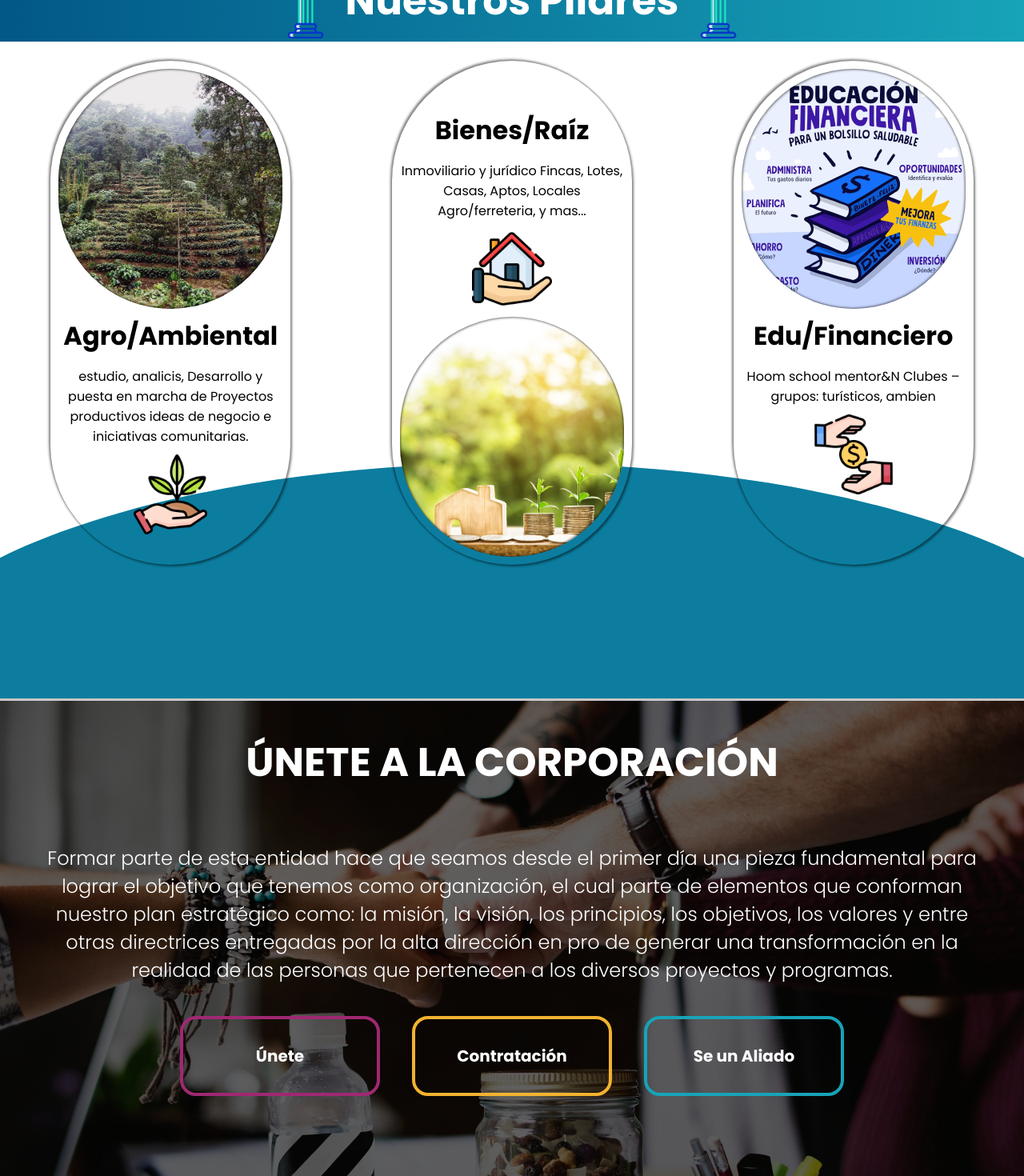
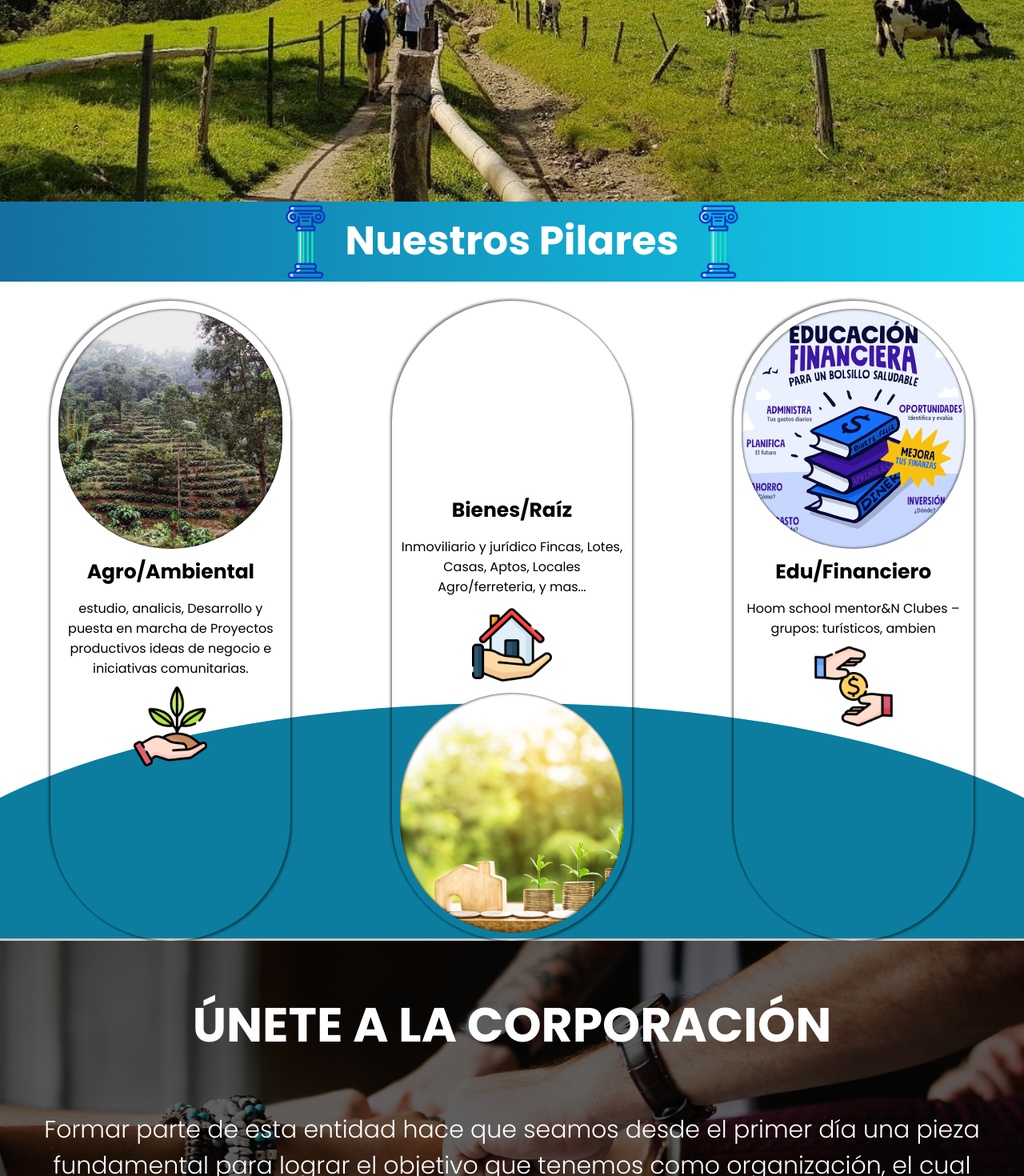
Before and after one commit to Yocmarjigon/oasis-de-sue-os-frontend, an Angular app: page /inicio in a window 1280 px wide. Shown: the part 640-2110 px from the top of the page at 80% size. Built offline with nearby package versions, Linux system fonts and the light colour scheme; a web font is replaced by a local one.

Commit message:
Responsive de Home y Nosotros

```diff
--- a/src/app/module/inicio/index/index.component.css
+++ b/src/app/module/inicio/index/index.component.css
@@ -1,42 +1,51 @@
-.panel{
-    height: 500px;
+img {
+    max-width: 100%;
+    height: auto;
+    display: block;
+}
+
+.panel {
+    height: 100vh;
     background-image: url(../../../../assets/image/campo-montañas.jpg);
     background-position: center;
     background-repeat: no-repeat;
     background-size: cover;
-    width: 100%;
+    width: auto;
     text-align: center;
     display: flex;
     justify-content: center;
     align-items: center;
 }
 
-.frase{
-
+.frase {
     font-weight: bold;
     font-size: 3.3em;
     color: #fff;
     text-shadow: 0px 0px 10px #000;
 }
-span{
+
+span {
     color: #17A3B8;
     text-shadow: 0px 0px 7px #000;
 }
-span:hover{
+
+span:hover {
     cursor: pointer;
     transform: scale(1.1);
 }
+
 /*Clases reusables */
-.container{
-    max-width: 1024px;
+.container {
+    max-width: 100%;
     margin-inline: 1.5rem;
 }
-.grid{
+
+.grid {
     display: grid;
     gap: 1.5rem;
 }
 
-.section__title{
+.section__title {
     display: flex;
     justify-content: center;
     align-items: center;
@@ -46,15 +55,16 @@ span:hover{
     font-weight: bold;
     color: white;
     background: #e4e1e1;
-    background: -webkit-linear-gradient(left, #025888, #17A3B8);
-    background: -moz-linear-gradient(left, #025888, #17A3B8);
-    background: -o-linear-gradient(left #025888, #17A3B8);
-    background: linear-gradient(to right, #025888, #17A3B8);
+    background: -webkit-linear-gradient(left, #146fa0, #11d2f0);
+    background: -moz-linear-gradient(left, #146fa0, #11d2f0);
+    background: -o-linear-gradient(left #146fa0, #11d2f0);
+    background: linear-gradient(to right, #146fa0, #11d2f0);
 
 }
+
 /* PILARES */
 
-.pilares__container{
+.pilares__container {
     display: flex;
     justify-content: space-around;
     width: 100%;
@@ -62,15 +72,14 @@ span:hover{
     background-image: url('../../../../assets/image/Ellipse.svg');
     background-repeat: no-repeat;
     background-position: bottom;
-
 }
 
-.pilares__card{
+.pilares__card {
     position: relative;
     width: 300px;
-    background-color:transparent;
-    height: 630px;
-    box-shadow: 2px 2px 3px #0000007e,-2px -2px 3px #0000007e ;
+    background-color: transparent;
+    height: auto;
+    box-shadow: 2px 2px 3px #0000007e, -2px -2px 3px #0000007e;
     border-radius: 150px;
     display: flex;
     align-items: center;
@@ -81,111 +90,70 @@ span:hover{
     padding: 10px;
 }
 
-.card_reverse{
+.card_reverse {
     flex-direction: column-reverse;
 }
 
 
-.img-pilares{
+.img-pilares {
     background-repeat: no-repeat;
     background-size: cover;
     background-position: center;
     height: 300px;
     width: 100%;
-    box-shadow: inset 1px 1px 3px #0000007e, inset -1px -1px 3px #0000007e ;
+    box-shadow: inset 1px 1px 3px #0000007e, inset -1px -1px 3px #0000007e;
     border-radius: 150px;
     overflow: hidden;
 
 }
-.img-agro-ambiental{
+
+.img-agro-ambiental {
     background-image: url('../../../../assets/image/bosque.jpg');
 }
 
-.img-bienes-raices{
+.img-bienes-raices {
     background-image: url('../../../../assets/image/bienes-raices.jpg');
     background-position: left;
 }
 
-.img-edu-financiera{
+.img-edu-financiera {
     background-image: url('../../../../assets/image/img-edufinanzas.jpg');
 }
+
 .img-agro-ambiental:hover,
 .img-bienes-raices:hover,
-.img-edu-financiera:hover{
-}
-.pilares__name{
-    font-size: 2em;
+.img-edu-financiera:hover {}
+
+.pilares__name {
+    font-size: 25px;
     margin-bottom: .25rem;
 }
 
-.pilares__descripcion{
+.pilares__descripcion {
     text-align: center;
 }
 
-.icono-pilar{
+.icono-pilar {
     width: 100px;
 }
 
-.pilares__button{
-    display: flex;
-    background-color: #fff;
-    padding: 6px;
-    border-radius: 50%;
-    border: none;
-    outline: none;
-    color: black;
-    font-size: 1.25rem;
-    box-shadow: 0 4px 20px hsla(19, 64%, 20%, .2);
-    position: absolute;
-    right: 1.25rem;
-    cursor: pointer;
-    transition: background .9s;
+.pilares__card:hover .img-pilares {
+    transform: translateY(-5%);
+    transition: 0.5s;
 }
 
-.pilares__button:hover{
-    transform: translateY(-.25rem);
-    background-color: #CEB9EF;
-}
-.pilares__card:hover .img-pilares{
-    transform: translateY(-.25rem);
-    transition: 0.5s;
-}
-.img-pilar{
+.img-pilar {
     transition: 1s;
     height: 100px;
 }
-.pilares__card:hover .img-pilar{
+
+/* Únete a nuestra corporación */
+.container-unete-corp {
+    height: 100vh;
+    width: auto;
 }
 
-/* animacion */
-@keyframes pilar {
-    0%{
-        width: 300px;
-    };
-
-    25%{
-        width: 200px;
-    }
-    50%{
-        width: 100px;
-    }
-
-    75%{
-        width: 50px;
-    }
-
-    100%{
-        width: 0px;
-    }
-
-}
-/* Únete a nuestra corporación */
-.container-unete-corp{
-    height: 600px;
-    width: 100%;
-}
-
-.unete-container{
+.unete-container {
     background-color: rgba(0, 0, 0, 0.624);
     text-align: center;
     display: block;
@@ -196,13 +164,13 @@ span:hover{
     height: 100%;
 }
 
-.container-btn-unete{
+.container-btn-unete {
     display: flex;
     justify-content: center;
-    column-gap:40px;
+    column-gap: 40px;
 }
 
-.opacado{
+.opacado {
     background-image: url(../../../../assets/image/union.jpg);
     background-size: cover;
     background-position: center;
@@ -210,35 +178,38 @@ span:hover{
     width: 100%;
     height: 100%;
 }
-.title__unete{
-    padding-top: 40px;
+
+.title__unete {
+    padding-top: 60px;
     display: flex;
     align-items: center;
     justify-content: center;
-    font-size: 50px;
+    font-size: 60px;
     margin-bottom: 1.5rem;
     text-align: center;
     font-weight: bold;
     color: white;
 }
 
-.info{
-    display: block;
+.info {
+    display: flex;
     align-items: center;
     margin: auto;
     padding: 40px;
-    font-size: 24px;
+    padding-bottom: 50px;
+    font-size: 30px;
     color: #fff;
     font-weight: 300;
 }
-.btn{
+
+.btn {
     cursor: pointer;
-    width:250px;
+    width: auto;
     height: 100px;
     display: inline-block;
     text-align: center;
     justify-content: space-between;
-    padding: 15px;
+    padding: 30px;
     border-radius: 20px;
     font-size: 20px;
     color: #fff;
@@ -246,55 +217,52 @@ span:hover{
     border: transparent;
     transition: 0.5s;
 }
-.btn:hover{
+
+.btn:hover {
     transform: translateY(-20px);
 }
 
-.unete{
+.unete {
     background-color: transparent;
     border: 4px solid #A02873;
 }
 
-.unete:hover{
-    box-shadow: inset 70px 70px 10px #A02873,inset -70px -70px 10px #A02873;
+.unete:hover {
+    box-shadow: inset 70px 70px 10px #A02873, inset -70px -70px 10px #A02873;
     font-size: 1.6em;
     text-shadow: 0px 4px 6px rgba(0, 0, 0, 0.49);
 }
 
-.corp{
-   background-color: transparent;
-   border: solid 4px #F3B32F;
+.corp {
+    background-color: transparent;
+    border: solid 4px #F3B32F;
 }
 
-.corp:hover{
-    box-shadow: inset 70px 70px 10px #F3B32F,inset -70px -70px 10px #F3B32F;
+.corp:hover {
+    box-shadow: inset 70px 70px 10px #F3B32F, inset -70px -70px 10px #F3B32F;
     font-size: 1.6em;
     text-shadow: 0px 4px 6px rgba(0, 0, 0, 0.49);
 }
 
-.provedor{
+.provedor {
     background-color: transparent;
-    border: 4px solid #17A3B8;
+    border: 4px solid #11d2f0;
 }
 
-.provedor:hover{
-    box-shadow: inset 70px 70px 10px #17A3B8,inset -70px -70px 10px #17A3B8;
+.provedor:hover {
+    box-shadow: inset 70px 70px 10px #17A3B8, inset -70px -70px 10px #17A3B8;
     font-size: 1.6em;
     text-shadow: 0px 4px 6px rgba(0, 0, 0, 0.49);
 }
 
-/*p {
-    animation-duration: 3s;
-    animation-name: initial;
-    transition-delay: 2s;
-  }
-
-  @keyframes slidein {
-    from {
-      margin-left: 100%;
-      width: 300%
+@media screen and (max-width: 500px) {
+    .title__unete{
+        font-size: 30px;
     }
-  }
-  p {
-    animation: 3s infinite alternate slidein;
-  }*/
+    .info{
+        font-size: 20px;
+    }
+    .btn{
+        font-size: 20px;
+    }
+}
--- a/src/app/module/inicio/index/index.component.html
+++ b/src/app/module/inicio/index/index.component.html
@@ -1,4 +1,4 @@
-<section class="panel">
+<section class="panel ">
   <h2 class="frase">
     Atrévete a soñar de la mano de <span>oasis de sueños.</span>
   </h2>
--- a/src/app/module/nosotros/index/index.component.css
+++ b/src/app/module/nosotros/index/index.component.css
@@ -1,7 +1,20 @@
+img{
+    max-width: 100%;
+    height: auto;
+    display: block;
+}
+
+.bd-grid{
+    max-width: 1024px;
+    display: grid;
+    grid-template-columns: 100%;
+    grid-column-gap: 2rem;
+    width: calc(100% - 2rem);
+    margin-left: var(--mb-2);
+    margin-right: var(--mb-2);
+}
 .portfolio {
     background-color: rgb(255, 255, 255);
-    margin: 32px;
-    padding: 64px 0 48px;
 }
 .portfolio__container{
     justify-items: center;
@@ -11,17 +24,14 @@
 .portfolio__img {
     position: relative;
     overflow: hidden;
-    height: auto;
-    display: inline-block;
-    padding: 15px 20px 40px ;
-    transition: 1s;
 }
+
 .portfolio__img:hover{
     transform: translateY(-5%)
 }
 
 .portfolio__img img {
-    border-radius: 20px;
+    border-radius: .5rem;
 }
 
 .portfolio__link {
@@ -46,9 +56,10 @@
 .portfolio__link-name {
     color: #2A3B47;
     text-decoration: none;
-    font-size: 30px;
+    font-size: 20px;
 }
 .section-title{
+    font-family: 'Segoe UI', Tahoma, Geneva, Verdana, sans-serif;
     font-size: 40px;
     display: flex;
     align-items: center;
@@ -56,3 +67,28 @@
     padding-bottom: 30px;
     color: rgb(71, 204, 204);
 }
+
+@media screen and (min-width: 768px){
+
+    .section{
+        padding-top: 4rem;
+    }
+
+    .portfolio__container{
+        grid-template-columns: repeat(3, 1fr);
+        grid-template-rows: repeat(2, 1fr);
+        column-gap: 2rem;
+    }
+}
+@media screen and (min-width: 1024px){
+    .bd-grid{
+        margin-left: auto;
+        margin-right: auto;
+    }
+}
+
+@media screen and (max-width: 767px) {
+    .section{
+        padding: 2.5rem;
+    }
+}
--- a/src/app/module/nosotros/index/index.component.html
+++ b/src/app/module/nosotros/index/index.component.html
@@ -1,3 +1,4 @@
+<main class="l-main">
     <section class="portfolio section" id="portfolio">
         <h2 class="section-title">Más acerca de Nosotros</h2>
 
@@ -46,3 +47,4 @@
             </div>
         </div>
     </section>
+</main>
--- a/src/app/module/quienes-somos/index/index.component.css
+++ b/src/app/module/quienes-somos/index/index.component.css
@@ -75,7 +75,6 @@ h2 {
 
 .p1{
   transform: rotate(-20deg);
-
 }
 
 
--- a/src/app/module/quienes-somos/index/index.component.html
+++ b/src/app/module/quienes-somos/index/index.component.html
@@ -9,14 +9,14 @@
     <div class="panel-txt-quienes-somos">
       <h2>/Quiénes somos</h2>
       <p class="text-quienes-somos">
-        Tenemos el gusto de prestarles nuestro portafolio actualizado con la
+        Tenemos el gusto de presentarles nuestro portafolio actualizado con la
         seguridad de ofrecer productos y servicios de excelente calidad con
-        madurez y respetabilidad es un honor social y empresarial.. Agradecemos
-        de manera especial a todos los que contribuyen con la granconsolidación
+        madurez y respetabilidad es un honor social y empresarial... Agradecemos
+        de manera especial a todos los que contribuyen con la gran consolidación
         anhelada que esperamos lograr, juntos constituiremos un mejor futuro
         para todos y cada uno de los miembros, empresas, grupos sociales e
         instituciones vinculadas a la entidad. Continuamos con nuestra tarea
-        “desarrollando y cumpliendo sueños” hasta cuando Dios nos lo permita…
+        “Desarrollando y Cumpliendo Sueños” hasta cuando Dios nos lo permita.
       </p>
     </div>
     <img
@@ -74,8 +74,8 @@
     cómo está contribuyendo al cumplimiento de nuestras metas y objetivos, a que
     cada uno sea consciente de que esta oportunidad es para volver realidad los
     sueños de los beneficiarios y asociados. teniendo la convicción de que desde
-    la corporación oasis de sueños es posible lograr nuestros objetivos. Yo lo
-    hago posible, ustedes lo hacen posible y sus familias con su acompañamiento
+    la corporación oasis de sueños es posible lograr nuestros objetivos. Nosotros lo
+    hacemos posible, ustedes lo hacen posible y sus familias con su acompañamiento
     constante lo hacen posible…
   </p>
 
```
Also changed, not shown: src/app/module/quienes-somos/forma-trabajo/forma-trabajo.component.html (+15 -15 lines). Lines whose indentation alone changed are shown as unchanged.
